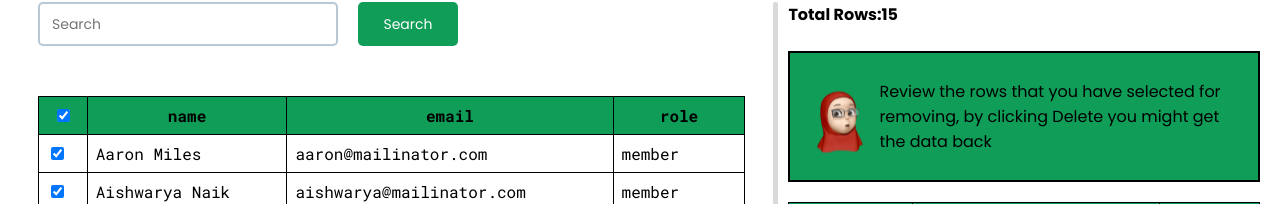
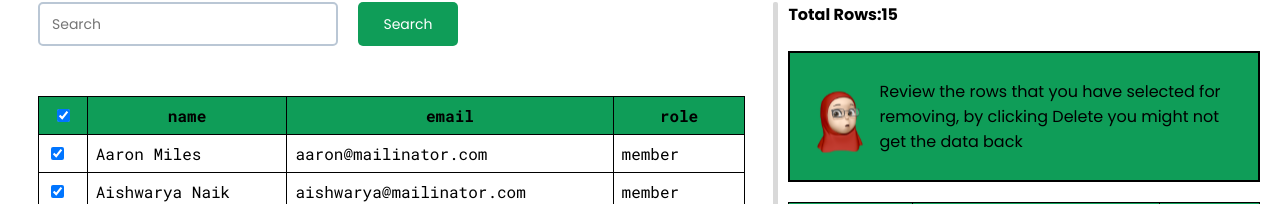
Before and after one commit to suvel/admin_basic, a React (Create React App) app: page / in a window 1280 px wide. Both pictures are taken after a click on the checkbox 63 px from the left and 435 px from the top of the page. Shown: the part 320-524 px from the top of the page. Built offline with nearby package versions, Linux system fonts and the light colour scheme.

Commit message:
Updated caution message

```diff
--- a/src/MultiRowAction/index.js
+++ b/src/MultiRowAction/index.js
@@ -11,7 +11,7 @@ const MultiRowAction = () => {
         <div className='MultiRowAction'>
             <div className='MultiRowAction_cation'>
                 <img src={alert_emoji} />
-                <p>Review the rows that you have selected for removing, by clicking Delete you might get the data back</p>
+                <p>Review the rows that you have selected for removing, by clicking Delete you might not get the data back</p>
             </div>
             <div className="MultiRowAction_tableContainer">
                 <Table
```
